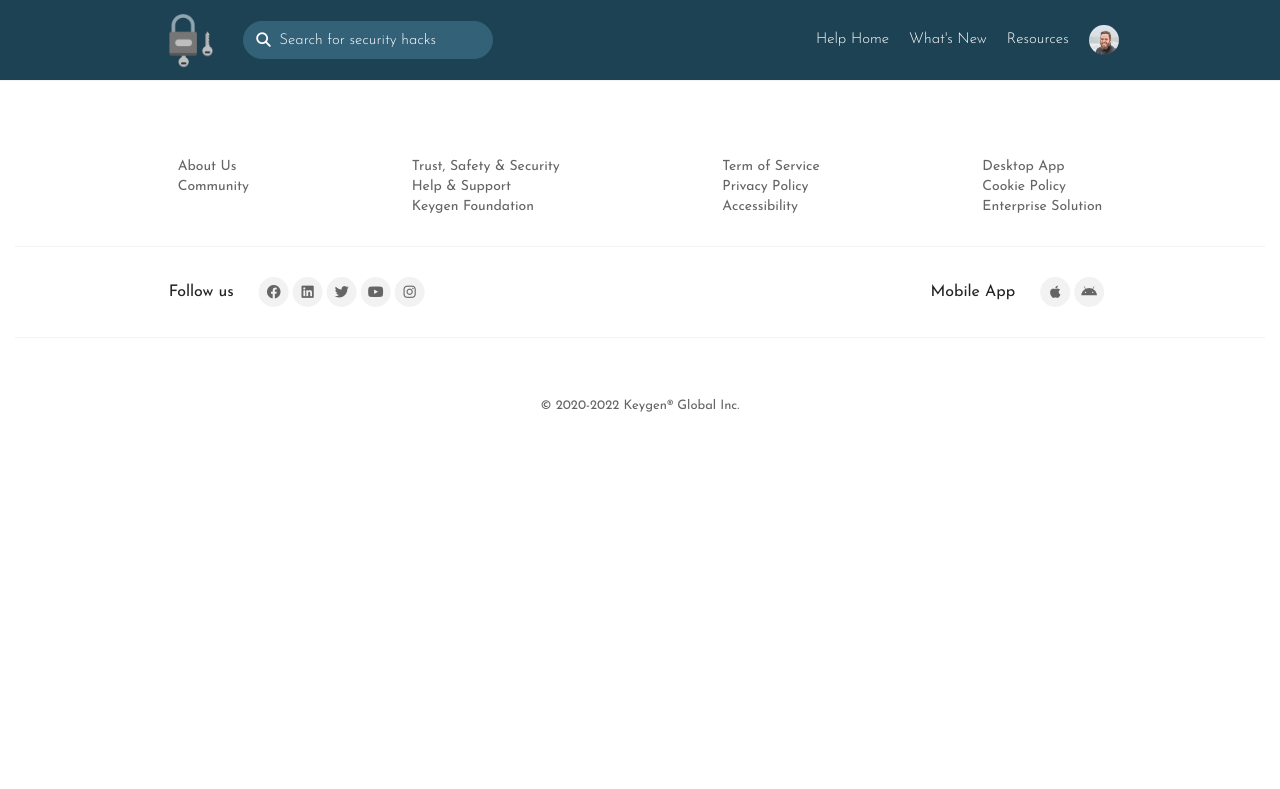
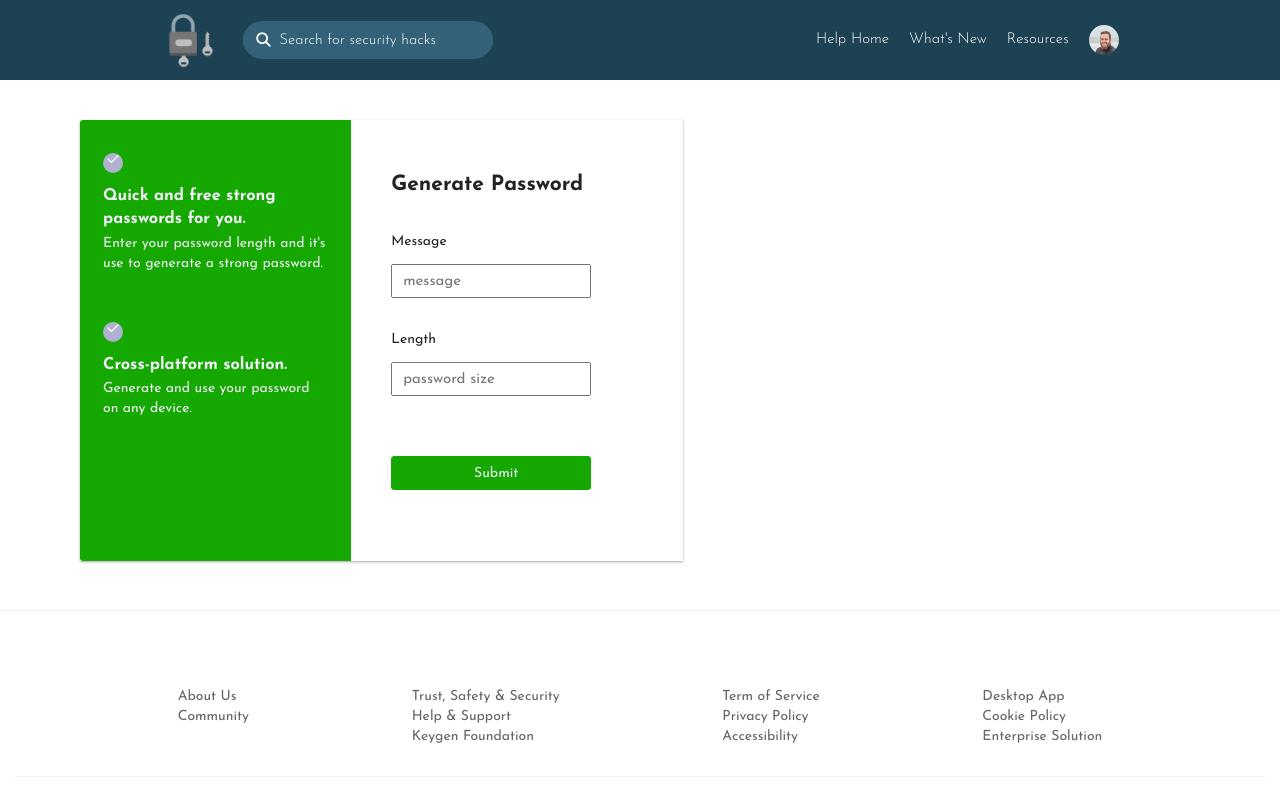
Before and after one commit to PatzPaul/password_generator, a plain HTML site: page index.html in a window 1280 px wide. Shown: the top 789 px of the page. Drawn offline with Linux system fonts and the light colour scheme.

Commit message:
Side form to collect user message and length of the password

```diff
--- a/index.html
+++ b/index.html
@@ -15,6 +15,7 @@
             href="https://fonts.googleapis.com/css2?family=Comic+Neue:wght@300;400;700&family=Josefin+Sans:wght@300;400;500;600;700&display=swap"
             rel="stylesheet">
         <link rel="stylesheet" href="./styles/styles.css">
+        <link rel="stylesheet" href="./styles/content.css">
         <link rel="stylesheet" href="./styles/footer.css">
     </head>
     <body>
@@ -44,6 +45,45 @@
         <!-- End of Navigation -->
         <!-- Main Section -->
         <main class="main">
+            <!-- Start of Main Content -->
+            <section class="content">
+                <!-- Start of Form Content -->
+                <div class="content__left">
+                    <div class="form__container">
+                        <div class="side__items">
+                            <div class="side__item">
+                                <div class="side__icon">
+                                    <i class="fa-solid fa-check"></i>
+                                </div>
+                                <h3>Quick and free strong passwords for you.</h3>
+                                <p>Enter your password length and it's use to generate a strong password.</p>
+                            </div>
+                            <div class="side__item">
+                                <div class="side__icon">
+                                    <i class="fa-solid fa-check"></i>
+                                </div>
+                                <h3>Cross-platform solution.</h3>
+                                <p>Generate and use your password on any device.</p>
+                            </div>
+                        </div>
+                        <form action="#" class="form">
+                            <div class="form__header">
+                                <h2>Generate Password</h2>
+                            </div>
+                            <div>
+                                <label for="message">Message</label>
+                                <input type="text" placeholder="message">
+                            </div>
+                            <div>
+                                <label for="message">Length</label>
+                                <input type="text" placeholder="password size">
+                            </div>
+                            <button type="submit" class="btn">Submit</button>
+                        </form>
+                    </div>
+                </div>
+            </section>
+            <!-- End of Main Content -->
             <!-- Start of Footer -->
             <footer class="footer">
                 <div class="footer__content">
--- /dev/null
+++ b/styles/content.css
@@ -0,0 +1,199 @@
+.content {
+    width: 100%;
+    display: grid;
+    grid-template-columns: 15rem 1.5fr 1fr 15rem;
+    grid-template-rows: repeat(3, min-content);
+    margin: 3rem 0 12rem;
+}
+
+.content__left {
+    background-color: #FFFFFF;
+    margin-right: 2rem;
+    grid-column: 2 / 3;
+    grid-row: 1 / 3;
+    margin-left: 4rem;
+    margin-bottom: 0;
+    box-shadow: rgba(0, 0, 0, 0.12) 0px 1px 3px, rgba(0, 0, 0, 0.24) 0px 1px 2px;
+}
+
+.form__container {
+    display: flex;
+    height: 100%;
+}
+
+.side__items{
+    background-color: #14A800;
+    border-radius: .3rem 0 0 .3rem;
+}
+
+.side__item {
+    margin: 2rem;
+    padding: 1.3rem .3rem;
+}
+
+.side__icon {
+    width: 2rem;
+    height: 2rem;
+    border-radius: 50%;
+    text-align: center;
+    background-color: #B0B1D1;
+    font-size: 1.3rem;
+    line-height: 2.5rem;
+    color: #F2EFFB;
+    margin-bottom: 1.2rem;
+}
+
+.side__items h3, .side__item p {
+    color: #F2EFFB;
+    margin-bottom: .2rem;
+}
+
+.form {
+    margin: 3rem 1rem 2rem 4rem;
+    border-radius: 0 .3rem .3rem 0;
+}
+
+.form div {
+    display: flex;
+    flex-direction: column;
+    margin: 2rem 0 0;
+}
+
+label {
+    margin: 1.2rem 0;
+    font-size: 1.4rem;
+}
+
+input, button {
+    width: 25rem;
+    height: 3.4rem;
+    outline: none;
+    font-size: 1.5rem;
+    font-family: 'Josefin Sans', sans-serif;
+    padding-left: 1rem;
+}
+
+.btn {
+    margin: 6rem 0;
+    font-size: 1.4rem;
+    color: #F2EFFB;
+    border-radius: .3rem;
+    cursor: pointer;
+    font-weight: 400;
+    text-align: center;
+    background-color: #14A800;
+    border: .1rem solid #14A800;
+    transition: background-color .6s ease-out;
+}
+
+.btn:hover {
+    background-color: #107702;
+}
+
+
+@media screen and (max-width: 499px) {
+    .content {
+        width: 95%;
+        display: grid;
+        grid-template-columns: 1fr;
+        grid-template-rows: repeat(2, max-content);
+    }
+
+    .content__left {
+        grid-column: 1 / 1;
+        grid-row: 1 / 2;
+        box-shadow: rgba(0, 0, 0, 0.12) 0px 1px 3px, rgba(0, 0, 0, 0.24) 0px 1px 2px;
+        margin-left: 1rem;
+        height: 90%;
+        width: 100%;
+        margin-bottom: 3rem;
+    }
+
+    .form__container {
+        height: 100%;
+    }
+
+    input , button {
+        width: 15rem;
+    }
+
+    .active {
+        margin-left: 26rem;
+    }
+
+    .form {
+        margin: 3rem 2rem 2rem 2rem;
+        border-radius: 0 .3rem .3rem 0;
+    }
+}
+
+
+@media screen and (min-width: 500px) and (max-width: 999px) {
+    .content {
+        width: 90%;
+        display: grid;
+        grid-template-columns: 1fr;
+        grid-template-rows: repeat(2, max-content);
+    }
+
+    .content__left {
+        grid-column: 1 / 1;
+        grid-row: 1 / 2;
+        box-shadow: rgba(0, 0, 0, 0.12) 0px 1px 3px, rgba(0, 0, 0, 0.24) 0px 1px 2px;
+        margin: 2rem 5rem;
+        height: 90%;
+        width: 98%;
+    }
+
+    .side__items {
+        width: 45%;
+    }
+
+    .form__container {
+        height: 100%;
+    }
+
+    input , button {
+        width: 25rem;
+    }
+
+    .active {
+        margin-left: 73%;
+    }
+
+    .form {
+        margin: 3rem 2rem 2rem 2rem;
+        border-radius: 0 .3rem .3rem 0;
+    }
+}
+
+@media screen and (min-width: 1000px) and (max-width: 1299px) {
+    .content {
+        width: 100%;
+        display: grid;
+        grid-template-columns: 5rem 1fr 1fr 5rem 1fr 5rem;
+        grid-template-rows: repeat(2, max-content);
+        margin: 2rem auto;
+    }
+
+    .content__left {
+        grid-column: 2 / 4;
+        grid-row: 1 / 2;
+        box-shadow: rgba(0, 0, 0, 0.12) 0px 1px 3px, rgba(0, 0, 0, 0.24) 0px 1px 2px;
+        margin: 2rem 3rem;
+        height: 90%;
+        width: 80%;
+    }
+
+    input , button {
+        width: 20rem;
+    }
+
+    .side__items {
+        width: 45%;
+    }
+
+    .active {
+        margin-left: 22%;
+    }
+}
```
